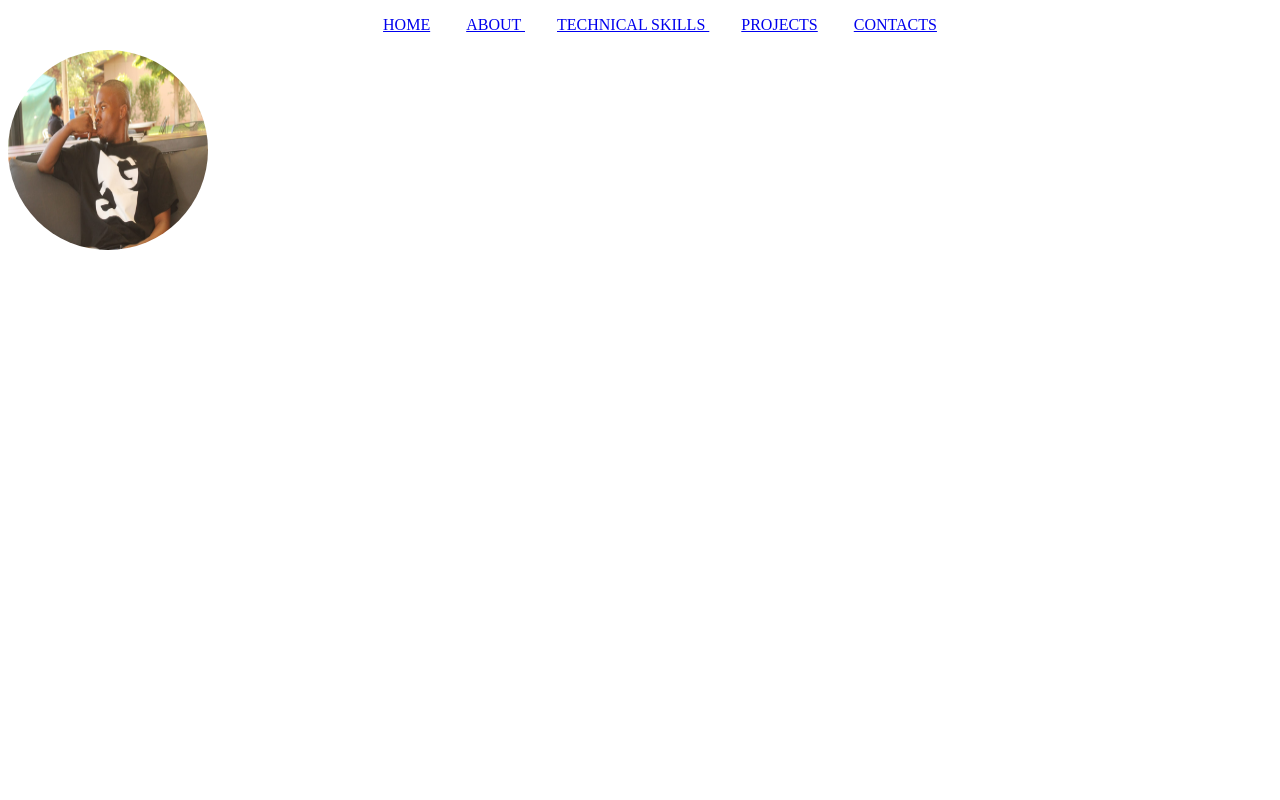
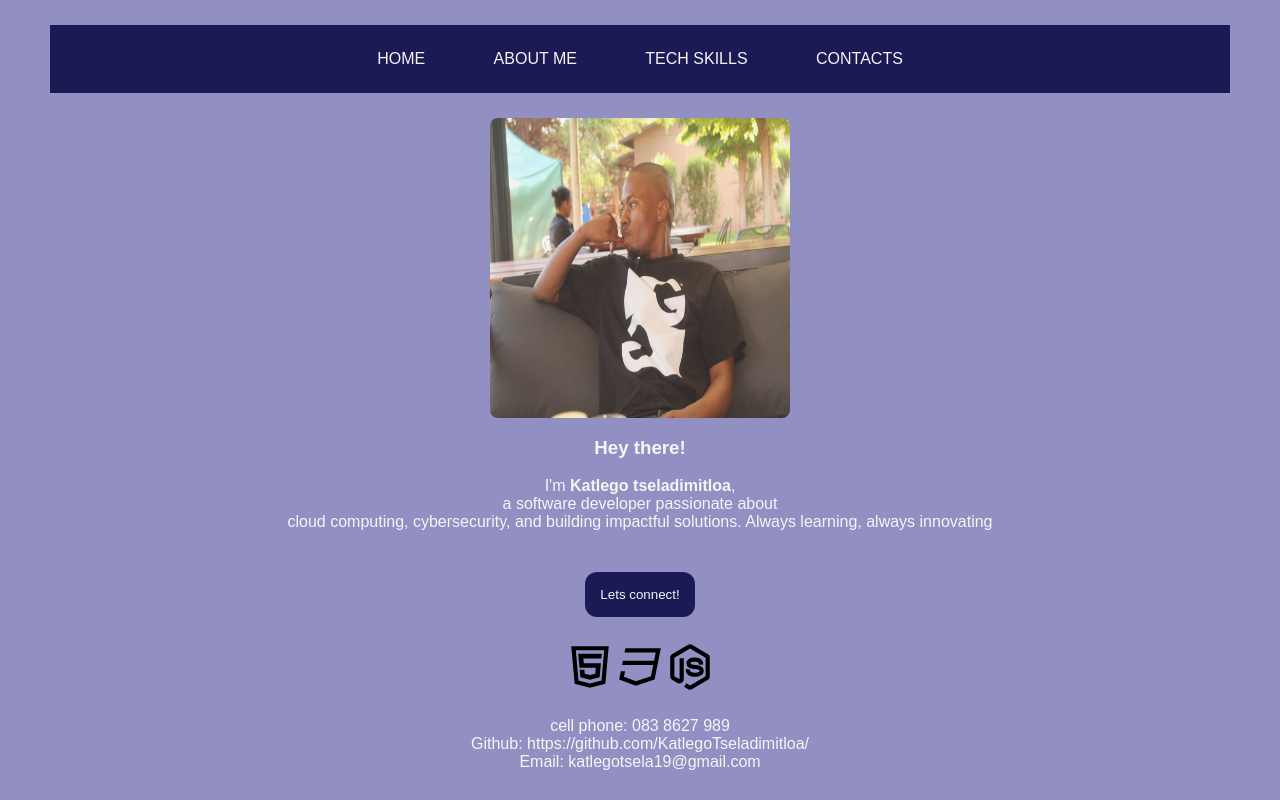
Before and after one commit to KatlegoTseladimitloa/codetribe-kimberly, a plain HTML site: page index.html in a window 1280 px wide. Drawn offline with Linux system fonts and the light colour scheme.

Commit message:
first commit

```diff
--- a/index.html
+++ b/index.html
@@ -3,7 +3,7 @@
 <head>
     <meta charset="UTF-8">
     <meta name="viewport" content="width=device-width, initial-scale=1.0">
-    <title>Document</title>
+    <title>portfolio</title>
    <link  rel="stylesheet" href="style.css">
 </head>
 <body>
@@ -12,21 +12,52 @@
             <li><a href="#home">Home</a></li>
             <li>
                 <a href="#about">
-                About
+                About me
                 </a>
             </li>
             <li>
-                <a href="#Tecnical skills">
-                Technical skills
+                <a href="#Tecn skills">
+                Tech skills
             </a>
             </li>
-        <li><a href="#projects">Projects</a></li>
         <li><a href="#contacts">Contacts</a> </li>
     </ul>
     </nav>
 
     <div>
-        <img  class="image" src="./image/my pic.jpg">
+        <img  class="image" src="./image/my pic.jpg" alt="my_photo">
     </div>
+<div id="about">
+    <h3>Hey there!</h3>
+    <p>I'm <b>Katlego tseladimitloa</b>,<br> a software developer
+         passionate about<br>
+         cloud computing, cybersecurity, and building impactful solutions.
+         Always learning, always innovating </p>
+         <button>Lets connect!</button>
+         </div>
+         <di class="tech-skills" >
+            <img src="./icons/html5-line.svg" alt="html icon">
+            <img src="./icons/css3-line.svg" alt="css icon">
+            <img src="./icons/nodejs-line.svg" alt="nodejs icon">
+         </di>
+
+         <div class="contacts">
+            <table>
+                <tr>cell phone: </tr>
+                <tr> 083 8627 989</tr>
+            </table>
+            <table>
+                <tr>Github: </tr>
+                <tr> https://github.com/KatlegoTseladimitloa/</tr>
+            </table>
+            <table>
+                <tr>
+                   Email:
+                </tr>
+                <tr>
+                    katlegotsela19@gmail.com
+                </tr>
+            </table>
+         </div>
 </body>
 </html>
--- a/style.css
+++ b/style.css
@@ -1,9 +1,20 @@
+body{
+    font-family: Arial, Helvetica, sans-serif;
+    margin: 25px;
+    background-color: #9290c3;
+    color: whitesmoke;
+    text-shadow: black;
+}
+
 ul{
     text-align: center;
     list-style-type: none;
+    margin: 25px;
+    padding: 25px;
+    overflow: hidden;
+    background-color: #1B1A55;
 
 }
-
 li {
     display: inline;
     padding: 16px;
@@ -11,16 +22,69 @@ li {
 
 }
 
+li a{
+    color: whitesmoke;
+    text-align: center;
+    padding: 14px 16px;
+    text-decoration: none;
+}
+
+
+
 li a:hover{
     background-color: peru;
-animation: alternate-reverse;
-
 
 }
 
+a {
+    text-decoration: none;
+    user-select: none;
+}
+
 .image{
-    border-radius: 50%;
-   height: 200px;
-    width: 200px;
+    border-radius: 8px;
+    width: 300px;
+    height: 300px;
+   transition: .5s ease;
+   backface-visibility: hidden;
+   opacity: 0.9;
+   display: block;
+   margin: auto;
+   border: whitesmoke;
 
 }
+
+#about{
+    text-align: center;
+
+}
+
+button{
+    margin: 25px;
+    text-align: center;
+    background-color:#1B1A55;
+    border-radius: 12px;
+    border: #1B1A55;
+    color: whitesmoke;
+    padding: 15px;
+}
+
+.tech-skills img{
+width: 50px;
+height: 50px;
+
+}
+
+.tech-skills {
+    display: flex;
+    justify-content: center;
+}
+
+.contacts{
+    text-align: center;
+    margin: 25px;
+}
+h3{
+    text-shadow: black;
+
+}
```
Also changed, not shown: icons/css3-line.svg (added), icons/html5-line.svg (added), icons/nodejs-line.svg (added).
